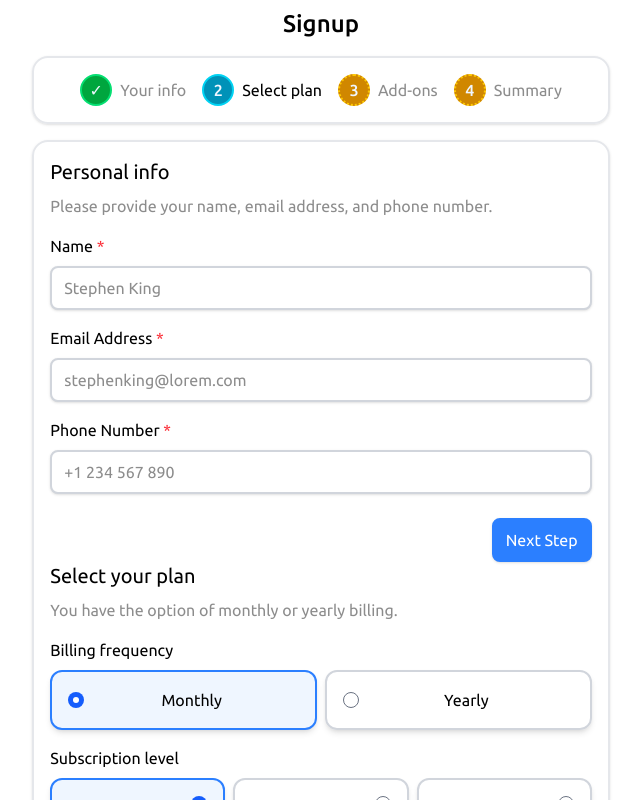
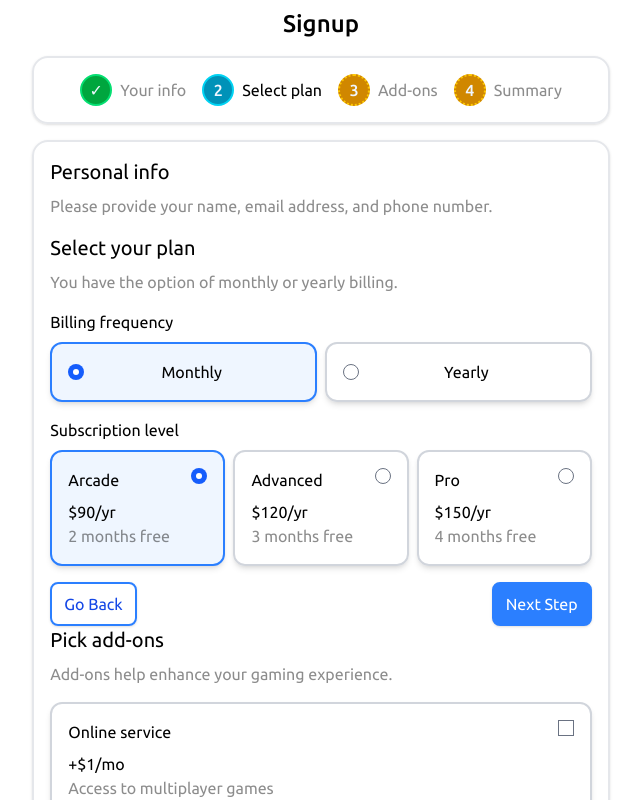
Before and after one commit to TheInitZero/react-multi-step-form, a React (Vite) app: page / in a window 1280 px wide. Shown: the top 800 px of the page, without its empty margins (319-960 px from the left). Built offline with nearby package versions, Linux system fonts and the light colour scheme.

Commit message:
refactor: use slots to pass inputs and navigation footer

```diff
--- a/src/features/signup-form/your-info/your-info.tsx
+++ b/src/features/signup-form/your-info/your-info.tsx
@@ -1,7 +1,11 @@
-import { none } from '../../../utils';
-import InfoInput from './info-input';
+import type { ReactNode } from 'react';
 
-export default function YourInfo() {
+type YourInfoProps = {
+  inputs: ReactNode;
+  footer: ReactNode;
+};
+
+export default function YourInfo({ inputs, footer }: YourInfoProps) {
   return (
     <fieldset className="space-y-4">
       <div className="space-y-2">
@@ -9,46 +13,9 @@ export default function YourInfo() {
         <p className="text-black/45">Please provide your name, email address, and phone number.</p>
       </div>
 
-      <div className="space-y-2">
-        <InfoInput
-          labelText="Name"
-          name="name"
-          placeholder="Stephen King"
-          inputType={{ kind: 'text', autoComplete: 'name' }}
-          required
-          value=""
-          onInput={() => {}}
-          validationStatus={none()}
-        />
+      <div className="space-y-2">{inputs}</div>
 
-        <InfoInput
-          labelText="Email Address"
-          name="email"
-          placeholder="stephenking@lorem.com"
-          inputType={{ kind: 'email', autoComplete: 'email' }}
-          required
-          value=""
-          onInput={() => {}}
-          validationStatus={none()}
-        />
-
-        <InfoInput
-          labelText="Phone Number"
-          name="phone"
-          placeholder="+1 234 567 890"
-          inputType={{ kind: 'tel', autoComplete: 'tel' }}
-          required
-          value=""
-          onInput={() => {}}
-          validationStatus={none()}
-        />
-      </div>
-
-      <div className="flex items-center justify-end">
-        <button type="button" className="btn-primary">
-          Next Step
-        </button>
-      </div>
+      {footer}
     </fieldset>
   );
 }
```
